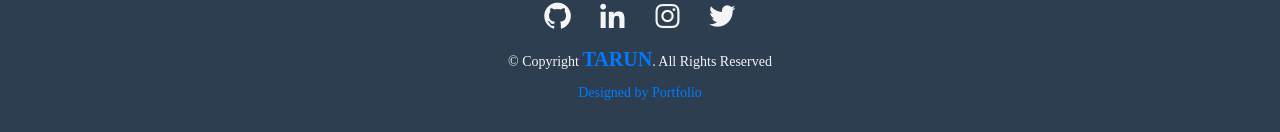
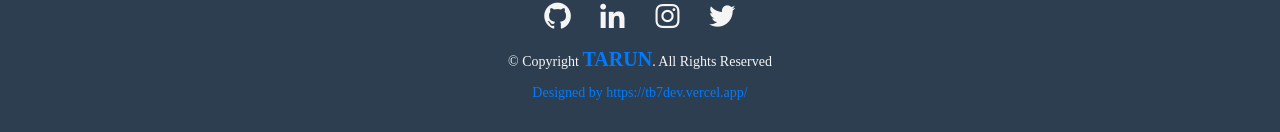
Before and after one commit to tarunbehera7/portfolio, a React (Vite) app: page / in a window 1280 px wide. Shown: the part 4245-4377 px from the top of the page. Built offline with nearby package versions, Linux system fonts and the light colour scheme.

Commit message:
Updated components inside src folder

```diff
--- a/src/components/Footer.js
+++ b/src/components/Footer.js
@@ -15,7 +15,7 @@
         &copy; Copyright <strong>TARUN</strong>.  All Rights Reserved
       </p>
       <p className="designed-by">
-        Designed by <a href="https://tb7dev.vercel.app/" target="_blank" rel="noopener noreferrer">Portfolio</a>
+        Designed by <a href="https://tb7dev.vercel.app/" target="_blank" rel="noopener noreferrer">https://tb7dev.vercel.app/</a>
       </p>
 
       <a href="#" className="scroll-up">
```
